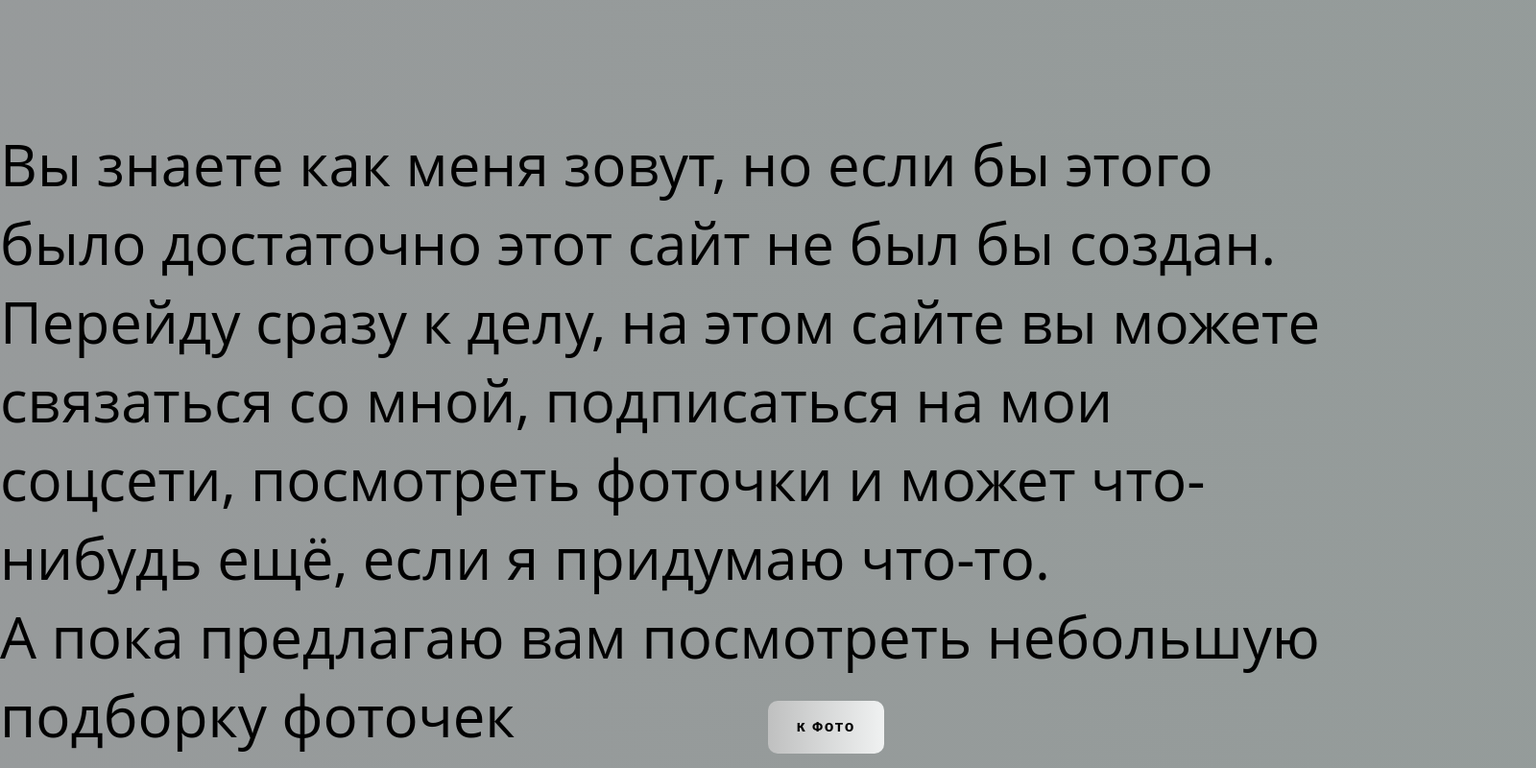
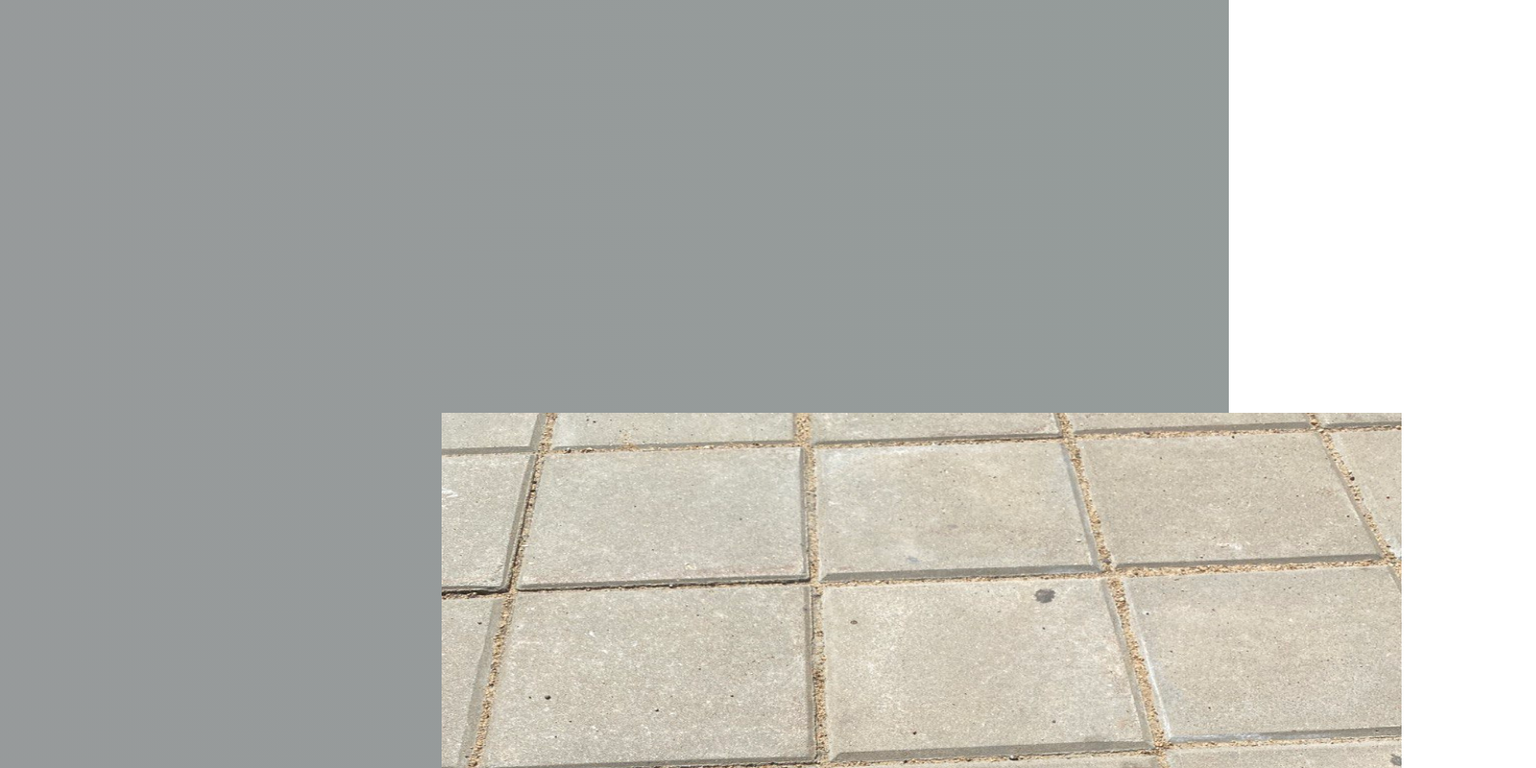
Before and after one commit to Petya1234/my-app, a Next.js app: page / in a window 1280 px wide. Shown: the part 1640-2440 px from the top of the page at 96% size, 1600 px wide, since content can reach past the window. Built offline with nearby package versions, Linux system fonts and the light colour scheme.

Commit message:
css test

```diff
--- /dev/null
+++ b/app/facts/styles.css
@@ -0,0 +1,3 @@
+.main-facts-content {
+    height: 1500px;
+}
--- a/app/main-content-styles.css
+++ b/app/main-content-styles.css
@@ -7,15 +7,21 @@
   left: 200px;
 }
 
-.main-text-content {
-  width: 1600px;
+.welcome-content {
+  height: 1000px;
 }
-
-.main-text-content > h1 {
+.main-info {
+  text-align: left;
+  height: 1000px;
+  font-size: 40px;
+}
+.welcome-content > h1 {
   position: absolute;
   left: 1000px;
   top: 300px;
 }
+
+
 
 .button {
   position: absolute;
@@ -38,17 +44,10 @@
   transform: translate3d(0, 0, 0);
 }
 
-.main-info {
-  position: absolute;
-  width: 1400px;
-  top: 1700px;
-  font-size: 60px;
-}
+
 
 .button2 {
-  position: absolute;
-  top: 2300px;
-  left: 800px;
+  top: 100px;
   border: none;
   font-weight: 800;
   text-decoration: none;
--- a/app/page.tsx
+++ b/app/page.tsx
@@ -1,41 +1,47 @@
-'use client'
+"use client";
 import Image from "next/image";
 import imgSrc from "../public/photos/1photo.jpg";
 import "@/app/main-content-styles.css";
 import { EmblaCarousel } from "@/components/EmblaCarousel";
 
-
 function handleClick() {
   window.scrollTo({
     top: 1500,
-    behavior: 'smooth'
-})
+    behavior: "smooth",
+  });
 }
 
 function handleClick2() {
   window.scrollTo({
     top: 2960,
-    behavior: 'smooth'
-})
+    behavior: "smooth",
+  });
 }
 export default function Home() {
   return (
-
-      <div className="main-text-content">
+    <div>
+      <div className="welcome-content">
         <Image className="main-img" src={imgSrc} alt="" />
         <h1>
           Добро пожаловать на сайт о Пете Алексеенко <br />
           Здесь вы сможете узнать немного его биографии
         </h1>
-        <button className="button" onClick={handleClick}>Подробности</button>
-        <div className="main-info">
-          Вы знаете как меня зовут, но если бы этого было достаточно этот сайт не был бы создан. <br />
-
-          Перейду сразу к делу, на этом сайте вы можете связаться со мной, подписаться на мои соцсети, посмотреть фоточки и может что-нибудь ещё, если я придумаю что-то. <br />
-          А пока предлагаю вам посмотреть небольшую подборку фоточек
-        </div>
-        <button className="button2" onClick={handleClick2}>К фото</button>
-        <EmblaCarousel/>
+        <button className="button" onClick={handleClick}>
+          Подробности
+        </button>
       </div>
+      <div className="main-info">
+        Вы знаете как меня зовут, но если бы этого было достаточно этот сайт не
+        был бы создан. <br />
+        Перейду сразу к делу, на этом сайте вы можете связаться со мной,
+        подписаться на мои соцсети, посмотреть фоточки и может что-нибудь ещё,
+        если я придумаю что-то. <br />А пока предлагаю вам посмотреть небольшую
+        подборку фоточек
+        <button className="button2" onClick={handleClick2}> К фото</button>
+      </div>
+      <div className="photo-carousel">
+        <EmblaCarousel />
+      </div>
+    </div>
   );
 }
--- a/components/styles.css
+++ b/components/styles.css
@@ -2,7 +2,6 @@
   width: 1000px;
   overflow: hidden;
   position: relative;
-  top: 2800px;
   left: 460px;
 }
 .embla__container {
```
Also changed, not shown: app/facts/page.tsx (+8 -0 lines).
